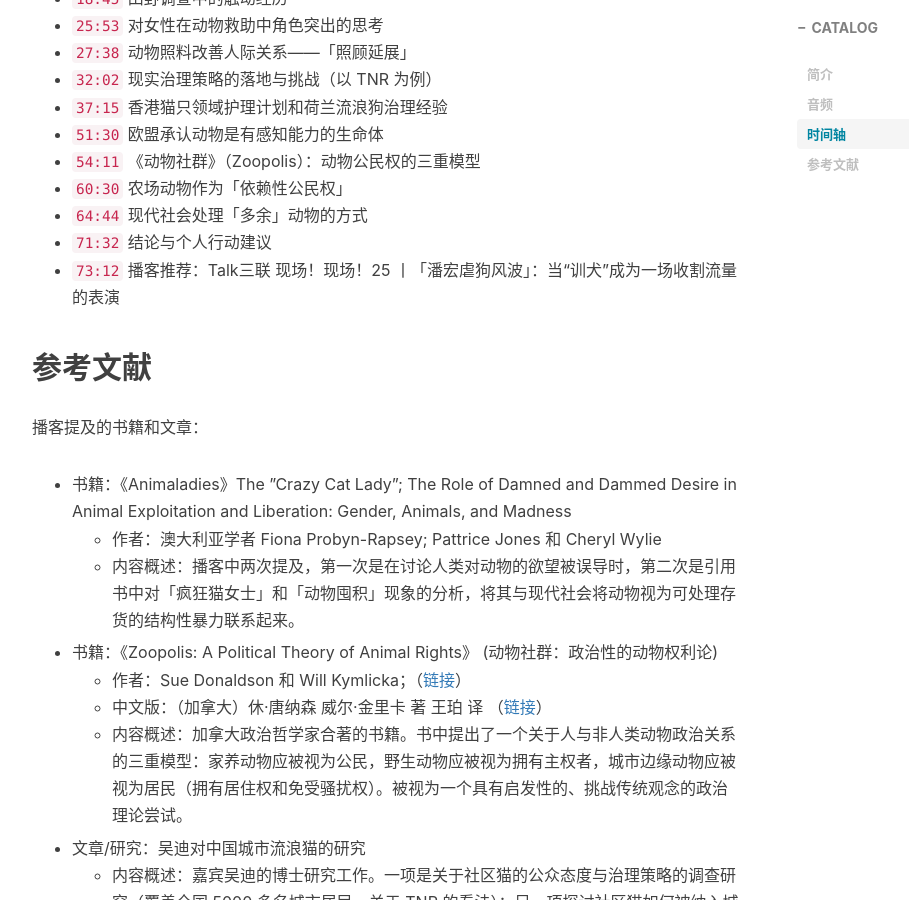
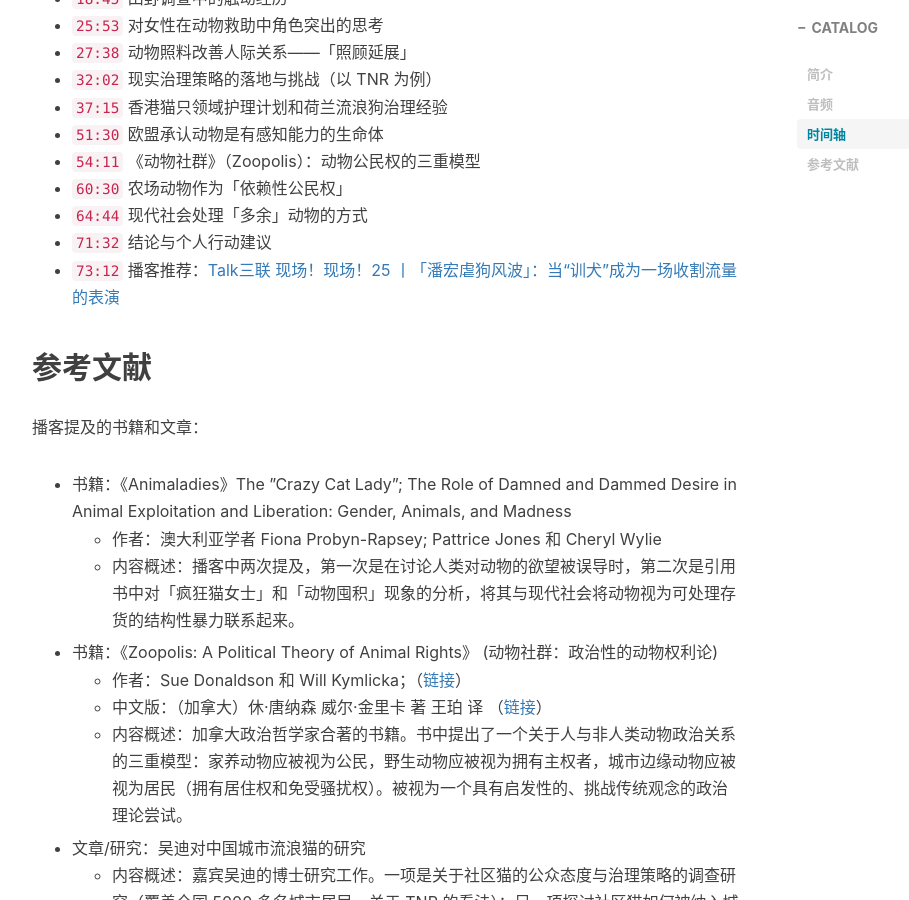
Before and after one commit to slightlytofu/slightlytofu.github.io, a Jekyll site: the page built from _posts/2025-05-23-Vol.06-不只是救助-重新思考流浪动物治理.md, in a window 1280 px wide and 900 px high, scrolled down 1727 px. Shown: the whole window, without its empty margins (233-1142 px from the left). Built offline with Jekyll 4.4.1, drawn with Linux system fonts in a browser that asks for light colours; nearby versions of some CDN libraries; comment, search, counter and statistics services are not loaded; some of the changed lines change nothing that is shown.

Commit message:
Formatting: vol6

```diff
--- a/_posts/2025-05-23-Vol.06-不只是救助-重新思考流浪动物治理.md
+++ b/_posts/2025-05-23-Vol.06-不只是救助-重新思考流浪动物治理.md
@@ -49,7 +49,7 @@ tags:
 * `60:30` 农场动物作为「依赖性公民权」
 * `64:44` 现代社会处理「多余」动物的方式
 * `71:32` 结论与个人行动建议
-* `73:12` 播客推荐：Talk三联 现场！现场！25 丨「潘宏虐狗风波」：当“训犬”成为一场收割流量的表演
+* `73:12` 播客推荐：[Talk三联 现场！现场！25 丨「潘宏虐狗风波」：当“训犬”成为一场收割流量的表演](https://www.xiaoyuzhoufm.com/episode/6802f5b71f1db84a5636045d)
 
 ## 参考文献
 
```
